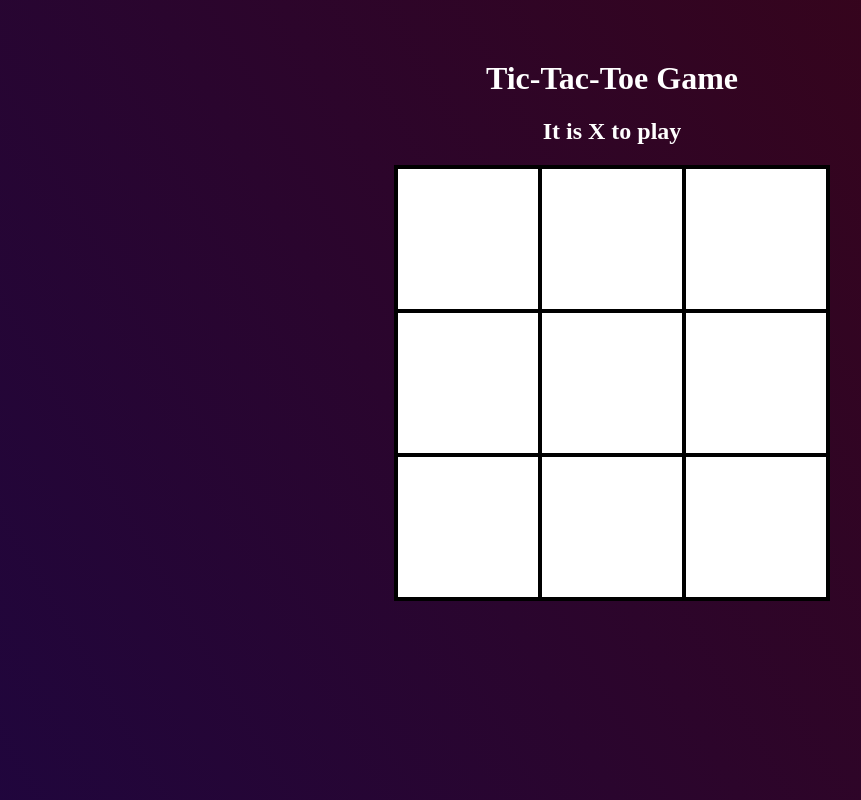
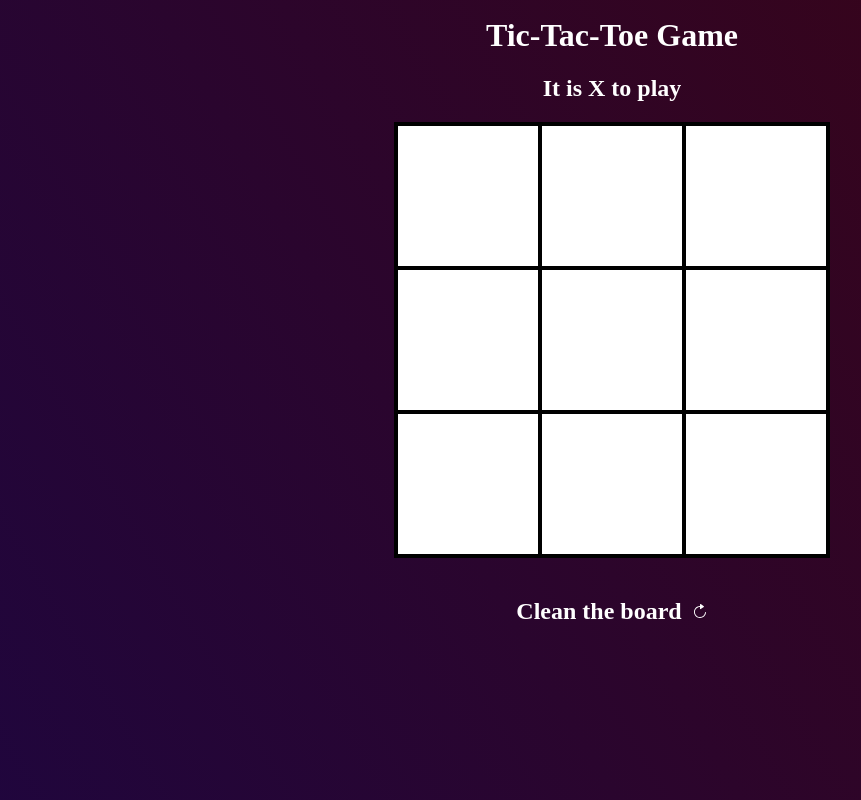
Before and after one commit to BasemGhasan/TIC-TAC-TOE, a Next.js app: page / in a window 1280 px wide. Shown: the whole page, without its empty margins (28-889 px from the left). Built offline with nearby package versions, Linux system fonts and the light colour scheme.

Commit message:
Added a refresh button & finalized the winning/draw indicator

```diff
--- a/package.json
+++ b/package.json
@@ -11,7 +11,8 @@
   "dependencies": {
     "next": "16.0.3",
     "react": "19.2.0",
-    "react-dom": "19.2.0"
+    "react-dom": "19.2.0",
+    "react-icons": "^5.5.0"
   },
   "devDependencies": {
     "@types/node": "^20",
--- a/src/app/components/cell.tsx
+++ b/src/app/components/cell.tsx
@@ -6,50 +6,75 @@ type CellProps = {
   setCells: Dispatch<SetStateAction<string[]>>;
   go: string;
   setGo: Dispatch<SetStateAction<string>>;
-  turn: string;
-  setTurn:  Dispatch<SetStateAction<string>>;
+  setTurn: Dispatch<SetStateAction<string>>;
   setError: Dispatch<SetStateAction<string>>;
+  end: boolean;
+  setEnd: Dispatch<SetStateAction<boolean>>;
 };
 
-export default function Cell({ id, cells, setCells, go, setGo, turn, setTurn, setError,}: CellProps) {
+export default function Cell({
+  id,
+  cells,
+  setCells,
+  go,
+  setGo,
+  setTurn,
+  setError,
+  end,
+  setEnd,
+}: CellProps) {
+  const handleClick = () => {
+    if (!end) {
+      const taken = !!cells[id];
+      if (taken) {
+        setError("This block is already taken. Please click somewhere else.");
+        return;
+      }
 
-  const handleClick = () => {
-    const taken = !!cells[id];
-    if (turn.slice(0, 6) === "Player"){
-      return
+      const newCells = [...cells];
+      handleCellChange(newCells);
+      winningChecker(newCells);
     }
-    if (taken) {
-      setError("This block is already taken. Please click somewhere else.");
-      return;
-    }
+  };
 
+  const handleCellChange = (newCells: string[]) => {
     const nextGo = go === "X" ? "O" : "X";
-    const newCells = [...cells];
     newCells[id] = go;
     setCells(newCells);
     setGo(nextGo);
     setTurn(`It is ${nextGo} to play`);
     setError("");
-    winningChecker(newCells);
   };
 
   const winningChecker = (newCells: string[]) => {
-    const winningCombinations = [[0,1,2], [3,4,5], [6,7,8], [0,3,6], [1,4,7], [2,5,8], [0,4,8], [2,4,6]];
+    const winningCombos = [
+      [0, 1, 2],
+      [3, 4, 5],
+      [6, 7, 8],
+      [0, 3, 6],
+      [1, 4, 7],
+      [2, 5, 8],
+      [0, 4, 8],
+      [2, 4, 6],
+    ];
 
-    for (let i = 0; i < winningCombinations.length; i++){
-      if (!!newCells[winningCombinations[i][0]] && newCells[winningCombinations[i][0]] === newCells[winningCombinations[i][1]] && newCells[winningCombinations[i][0]] === newCells[winningCombinations[i][2]]){
-        setTurn(`Player ${newCells[winningCombinations[i][0]]} Won!!`);
+    winningCombos.forEach((combo) => {
+      if (!!newCells[combo[0]] && newCells[combo[0]] === newCells[combo[1]] && newCells[combo[0]] === newCells[combo[2]]) {
+        setTurn(`Player ${newCells[combo[0]]} Won!!`);
+        setEnd(true);
         return;
       }
+    })
+
+    if (newCells.every((newCell) => newCell !== "")) {
+      setTurn(`It's a Draw!!`);
+      setEnd(true);
     }
-    if(newCells.every(newCell => newCell !== "")){
-      setTurn(`It's a Draw!!`);
-    }
-  }
+  };
 
   return (
     <div className="cell" onClick={handleClick}>
-      {cells[id]}
+      <div className={cells[id]}>{cells[id]}</div>
     </div>
   );
 }
--- a/src/app/globals.css
+++ b/src/app/globals.css
@@ -1,7 +1,12 @@
 body {
   margin: 0;
 }
-h1, h2, h3, h4, h5, h6 {
+h1,
+h2,
+h3,
+h4,
+h5,
+h6 {
   color: #ffffff;
 }
 .root {
@@ -39,13 +44,48 @@ h1, h2, h3, h4, h5, h6 {
 .play-turn {
   margin-top: 0;
 }
-.error-message{
+.error-message {
   margin: 0;
   margin-top: 15;
   padding: 5;
   border-radius: 10;
   background-color: #ffffff;
   color: red;
+}
+.container {
+  display: flex;
+  flex-direction: row;
+  align-items: center;
+  justify-content: center;
+  gap: 10px;
+  margin-top: 20px;
+  cursor: pointer;
+}
+.refreshIcon {
+  color: #ffffff;
+  font-size: 20;
+  transition: transform 0.3s ease;
+}
+.container:hover {
+  opacity: 0.8;
+}
+.spin {
+  animation: spin 1s;
+}
+.X, .O{
+  font-family: Arial, Helvetica, sans-serif;
+  font-weight: bold;
+}
+.X {
+  color: red;
+}
+.O {
+  color: blue;
+}
+
+@keyframes spin {
+  from { transform: rotate(0deg); }
+  to { transform: rotate(360deg); }
 }
 
 @keyframes gradient-shift {
--- a/src/app/page.tsx
+++ b/src/app/page.tsx
@@ -1,12 +1,25 @@
 "use client";
 import { useState } from "react";
 import Cell from "./components/cell";
+import { IoIosRefresh } from "react-icons/io";
 
 export default function Home() {
   const [cells, setCells] = useState(["", "", "", "", "", "", "", "", ""]);
   const [go, setGo] = useState("X");
-  const [turn, setTurn]  = useState(`It is X to play`);
+  const [turn, setTurn] = useState(`It is X to play`);
   const [error, setError] = useState("");
+  const [end, setEnd] = useState(false);
+  const [isSpinning, setIsSpinning] = useState(false);
+
+  const resetGame = () => {
+    setCells(["", "", "", "", "", "", "", "", ""]);
+    setGo("X");
+    setTurn("It is X to play");
+    setError("");
+    setEnd(false);
+    setIsSpinning(true);
+    setTimeout(() => setIsSpinning(false), 1000);
+  };
 
   return (
     <div className="animated-gradient">
@@ -22,13 +35,18 @@ export default function Home() {
               setCells={setCells}
               go={go}
               setGo={setGo}
-              turn={turn}
               setTurn={setTurn}
               setError={setError}
+              end={end}
+              setEnd={setEnd}
             />
           ))}
         </div>
         {error && <h3 className="error-message">{error}</h3>}
+        <div className="container" onClick={resetGame}>
+          <h2>Clean the board</h2>
+          <IoIosRefresh className={`refreshIcon ${isSpinning ? 'spin' : ''}`} />
+        </div>
       </div>
     </div>
   );
```
Also changed, not shown: 1 other file (tests, documents, lock files or other folders).
